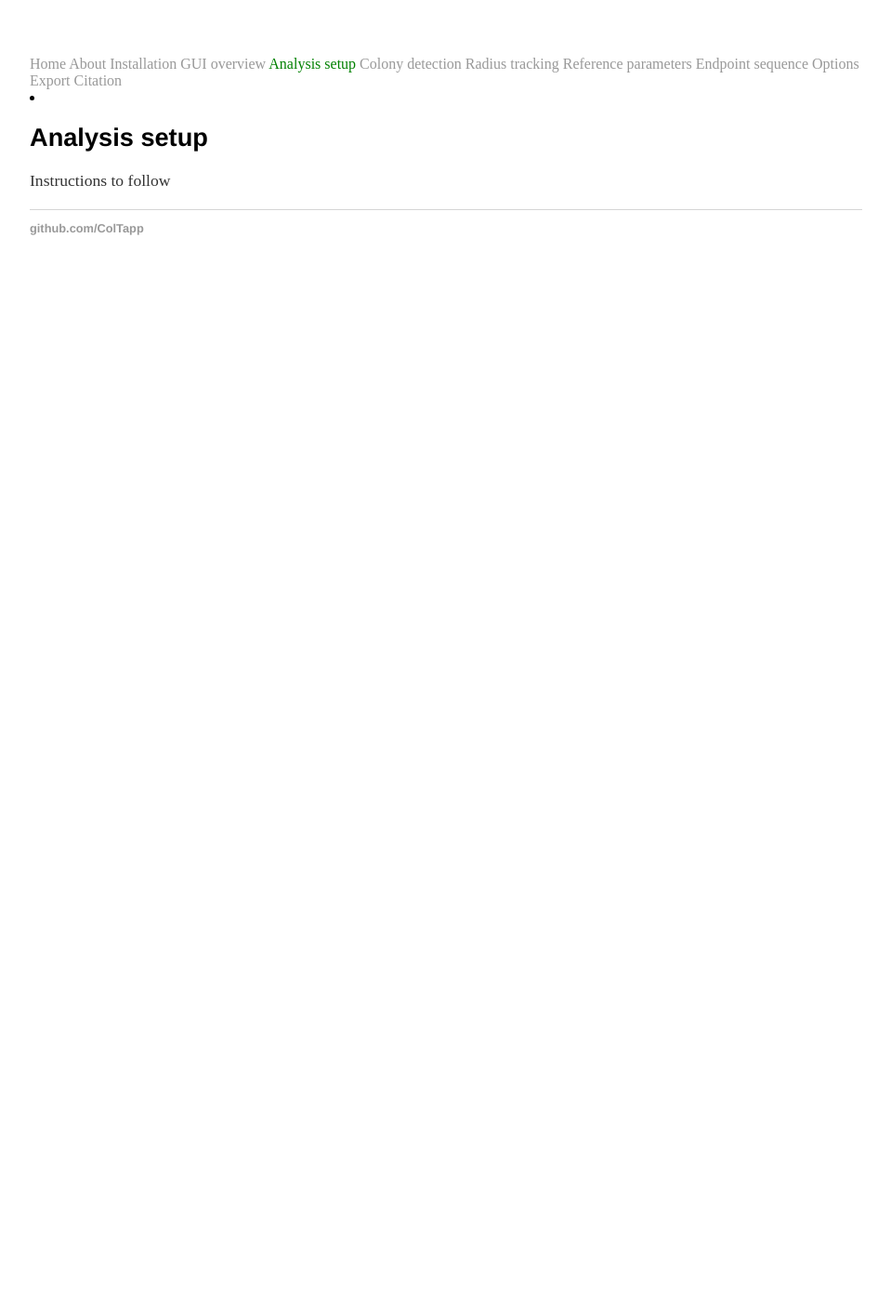
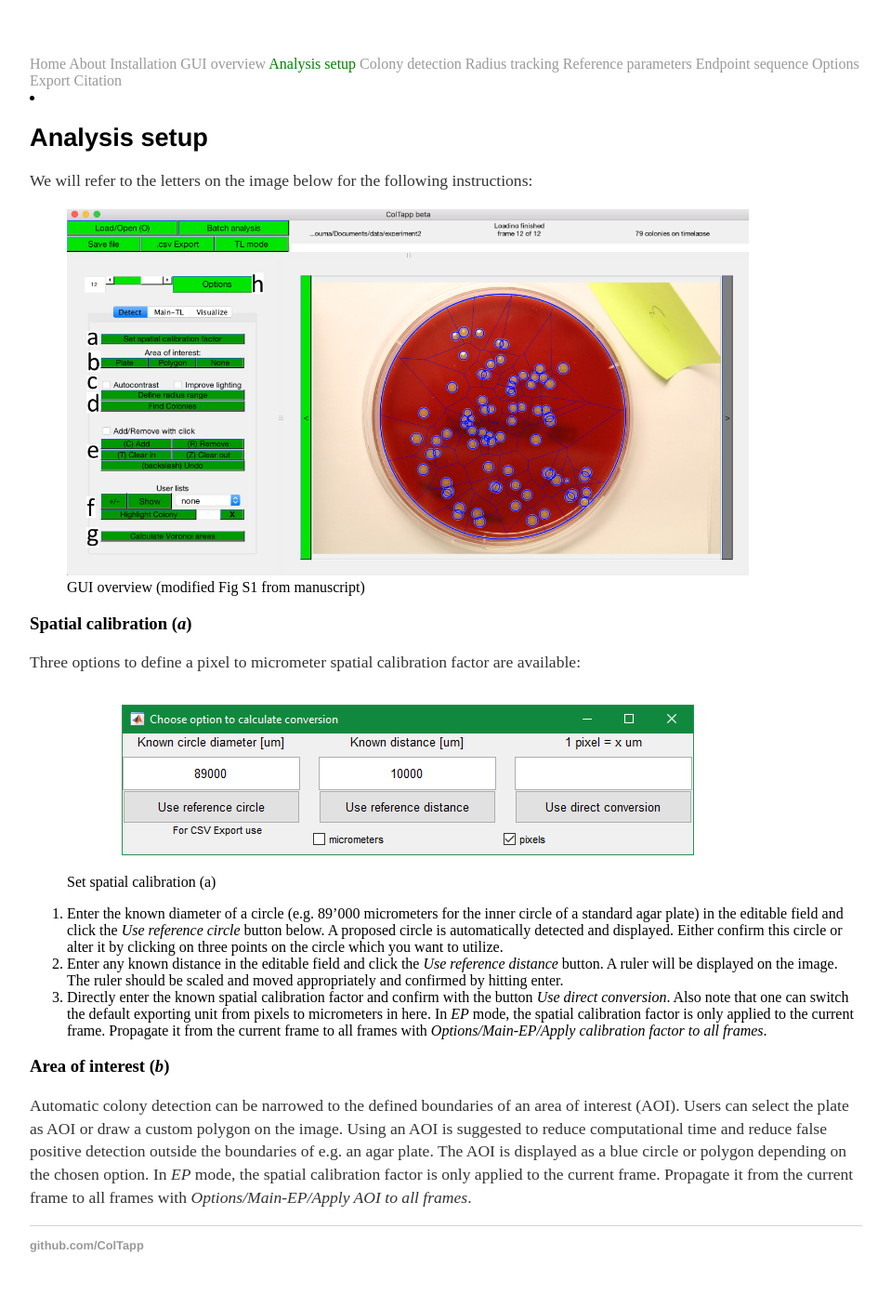
Before and after one commit to ColTapp/ColTapp.github.io, a Jekyll site: the page built from setup.md, in a window 1280 px wide. Shown: the whole page at 93% size, without its empty margins (160-1119 px from the left). Built offline with Jekyll 4.4.1, drawn with Linux system fonts in a browser that asks for light colours; before the commit the page ends 900 px from its top, so only the background shows below that.

Commit message:
Update setup.md

```diff
--- a/setup.md
+++ b/setup.md
@@ -4,4 +4,25 @@ title: Analysis setup
 ---
 # Analysis setup
 
-Instructions to follow
+We will refer to the letters on the image below for the following instructions:
+<figure>
+  <img src="{{site.url}}/assets/images/Detect_1.png" alt="GUI overview"/>
+  <figcaption>GUI overview (modified Fig S1 from manuscript) </figcaption>
+</figure>
+
+
+### Spatial calibration (*a*)
+Three options to define a pixel to micrometer spatial calibration factor are available:
+<figure>
+  <img src="{{site.url}}/assets/images/Detect_2.png" alt="GUI overview"/>
+  <figcaption> Set spatial calibration (a) </figcaption>
+</figure>
+1. Enter the known diameter of a circle (e.g. 89’000 micrometers for the inner circle of a standard agar plate) in the editable field and click the _Use reference circle_ button below. A proposed circle is automatically detected and displayed. Either confirm this circle or alter it by clicking on three points on the circle which you want to utilize.
+2. Enter any known distance in the editable field and click the _Use reference distance_ button. A ruler will be displayed on the image. The ruler should be scaled and moved appropriately and confirmed by hitting enter.
+3. Directly enter the known spatial calibration factor and confirm with the button _Use direct conversion_.
+Also note that one can switch the default exporting unit from pixels to micrometers in here.
+In _EP_ mode, the spatial calibration factor is only applied to the current frame. Propagate it from the current frame to all frames with _Options/Main-EP/Apply calibration factor to all frames_.
+
+### Area of interest (*b*)
+Automatic colony detection can be narrowed to the defined boundaries of an area of interest (AOI). Users can select the plate as AOI or draw a custom polygon on the image. Using an AOI is suggested to reduce computational time and reduce false positive detection outside the boundaries of e.g. an agar plate. The AOI is displayed as a blue circle or polygon depending on the chosen option.
+In _EP_ mode, the spatial calibration factor is only applied to the current frame. Propagate it from the current frame to all frames with _Options/Main-EP/Apply AOI to all frames_.
```
